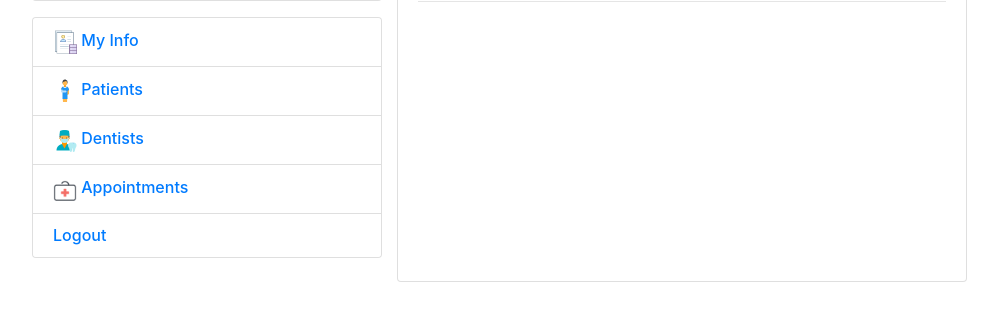
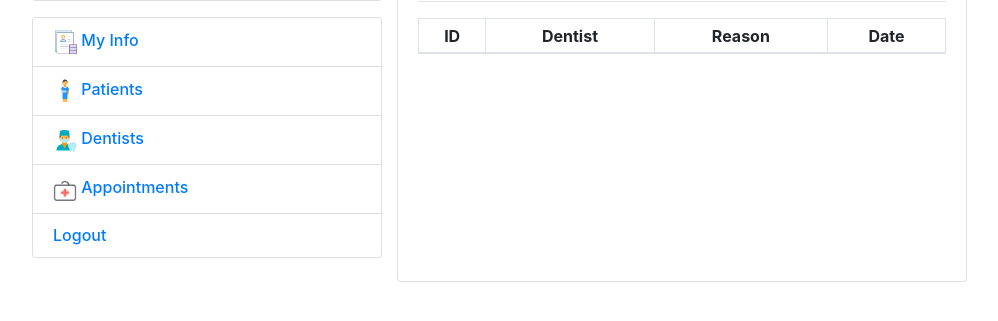
Before and after one commit to cesarlopezt/dental-clinic-appointments, a Django app: template appointments/templates/patients/detail.html in a window 1280 px wide. Shown: the part 307-628 px from the top of the page, without its empty margins (148-1146 px from the left). Run offline with Django 3.2, Linux system fonts and the light colour scheme; the template is opened without the code that fills it, so the values that code supplies are empty; some libraries are stand-ins or nearby versions.

Commit message:
Add appt table to patient detail

```diff
--- a/appointments/templates/patients/detail.html
+++ b/appointments/templates/patients/detail.html
@@ -42,98 +42,26 @@
   </div>
 </div>
 <hr>
-<!--
-<div class="row">
-    <div class="col-sm-5">
-      <h6 class="mb-0">ID</h6>
-    </div>
-    <div class="col-sm-7 text-secondary">
-        {{appointment.id}}
-    </div>
-</div>
-<hr>
-<div class="row">
-    <div class="col-sm-5">
-      <h6 class="mb-0">Dentist</h6>
-    </div>
-    <div class="col-sm-7 text-secondary">
-        {{appointment.dentist}}
-    </div>
-</div>
-<hr>
-<div class="row">
-    <div class="col-sm-5">
-      <h6 class="mb-0">Reason</h6>
-    </div>
-    <div class="col-sm-7 text-secondary">
-        {{appointment.get_appointment_reason_display}}
-    </div>
-</div>
-<hr>
-<div class="row">
-    <div class="col-sm-5">
-      <h6 class="mb-0">Payment Method</h6>
-    </div>
-    <div class="col-sm-7 text-secondary">
-        {{appointment.get_payment_method_display}}
-    </div>
-</div>
-<hr>
-<div class="row">
-    <div class="col-sm-5">
-      <h6 class="mb-0">Date</h6>
-    </div>
-    <div class="col-sm-7 text-secondary">
-        {{appointment.date}}
-    </div>
-</div>
-<hr>
--->
-</div>
-
-
-
-
-<!-- <div class="content">
-    <table>
-        <tr>
-            <th>Name</th>
-            <th>Email</th>
-            <th>Phone number</th>
-            <th>Status</th>
-        </tr>
-
-        <tr>
-            <td>{{patient}}</td>
-            <td>{{patient.email}}</td>
-            <td>{{patient.phone_no}}</td>
-            <td>{{patient.get_status_display}}</td>
-            <td><a class="btn" href="update/">Edit</a></td>
-            <td><a class="btn" href="delete/">Delete</a></td>
-        </tr>
-    </table>
-    <hr>
-
-    <h4>Citas</h4>
-    <table>
+<table class="table table-striped table-bordered table-hover">
+    <thead align="center" class="table table-sm">
         <tr>
             <th>ID</th>
             <th>Dentist</th>
             <th>Reason</th>
-            <th>Payment Method</th>
             <th>Date</th>
         </tr>
-
+    </thead>
+    <tbody>
         {% for appointment in patient.appointment_set.all %}
         <tr>
             <td>{{appointment.id}}</td>
             <td>{{appointment.dentist}}</td>
             <td>{{appointment.get_appointment_reason_display}}</td>
-            <td>{{appointment.get_payment_method_display}}</td>
             <td>{{appointment.date}}</td>
         </tr>
-        {% endfor %}
-    </table>
-</div> -->
+    </tbody>
+    {% endfor %}
+</table>
 
+</div>
 {% endblock %}
```
Also changed, not shown: appointments/templates/appointments/detail.html (+0 -22 lines), appointments/templates/appointments/list.html (+0 -32 lines).
